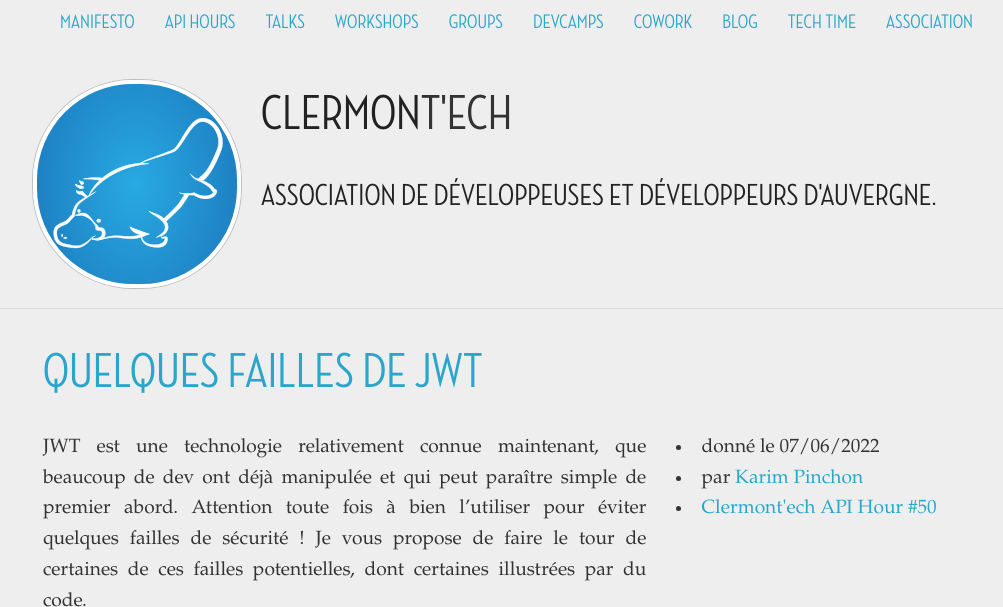
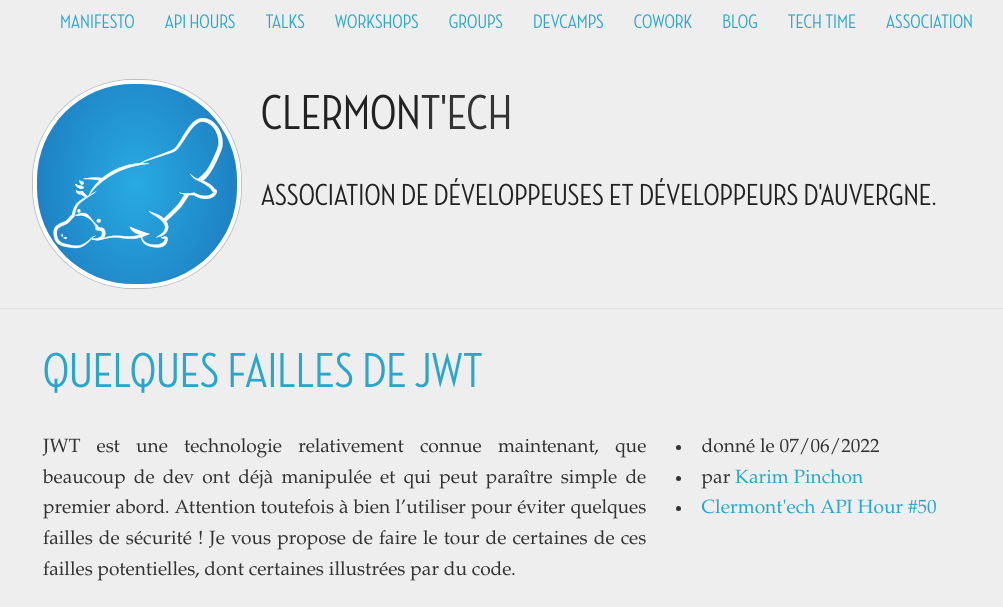
Before and after one commit to clermontech/clermontech.github.com, a Jekyll site: the page built from _posts/2022-06-07-karim-pinchon-quelques-failles-de-jwt.md, in a window 1280 px wide and 900 px high, cut to the strip 0-607 px from the top of the window. Shown: the whole strip, without its empty margins (137-1140 px from the left). Built offline with Jekyll 4.4.1, drawn with Linux system fonts in a browser that asks for light colours.

Commit message:
fix typo in Karim's talk (AH50)

```diff
--- a/_posts/2022-06-07-karim-pinchon-quelques-failles-de-jwt.md
+++ b/_posts/2022-06-07-karim-pinchon-quelques-failles-de-jwt.md
@@ -18,6 +18,6 @@
 
 JWT est une technologie relativement connue maintenant, que beaucoup de dev
 ont déjà manipulée et qui peut paraître simple de premier abord. Attention
-toute fois à bien l’utiliser pour éviter quelques failles de sécurité !
+toutefois à bien l’utiliser pour éviter quelques failles de sécurité !
 Je vous propose de faire le tour de certaines de ces failles potentielles,
 dont certaines illustrées par du code.
```
